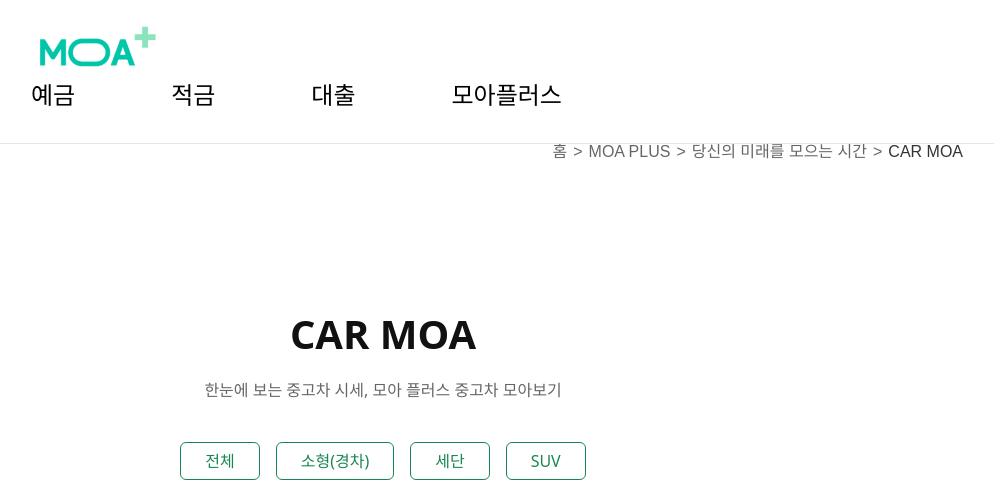
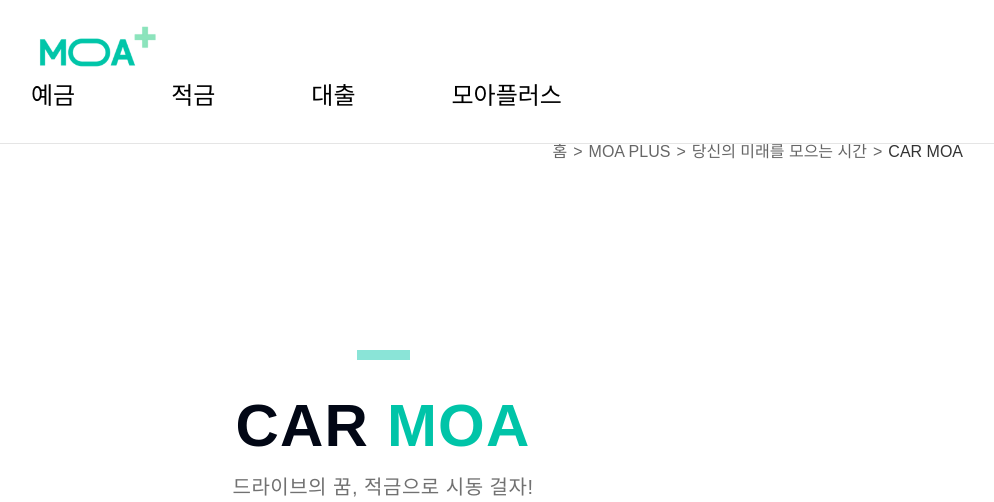
Before and after one commit to rimit000/finance_service_3, a Flask app: page /plus/car-roadmap in a window 1280 px wide. Shown: the top 502 px of the page, without its empty margins (257-1251 px from the left). Run offline with Flask 3, Linux system fonts and the light colour scheme; some web fonts are replaced.

Commit message:
차를 모아

```diff
--- a/templates/car_roadmap.html
+++ b/templates/car_roadmap.html
@@ -2,84 +2,208 @@
 {% block title %}CAR MOA{% endblock %}
 
 {% block content %}
+
 <link href="https://cdn.jsdelivr.net/npm/bootstrap@5.3.0/dist/css/bootstrap.min.css" rel="stylesheet">
 <script src="https://cdn.jsdelivr.net/npm/bootstrap@5.3.0/dist/js/bootstrap.bundle.min.js"></script>
 
 <style>
-  .car-section-title {
-    color: #111;
-    font-weight: 800;
-    font-size: 2.5rem;
+    /* ---------------- 공통 변수 & 기본 폰트 ---------------- */
+    :root {
+        --moa-green: #8AE4D7;
+        --moa-dark:  #020715;
+        --moa-muted: #717171;
+        --moa-border:#E0E5F3;
+        --moa-hover: #E0E5F3;
+    }
+
+    body, .container {
+        font-family:'NoonnuBasicGothic', sans-serif;
+    }
+
+    /* -------------------- 상단 헤더 영역 -------------------- */
+    .moa-header {
+        background: white;
         text-align: center;
-    margin-bottom: 20px;
+        padding: 20px;
+        font-family: 'NoonnuBasicGothic', sans-serif;
     }
-  .car-subtext {
-    text-align: center;
-    color: #666;
-    font-size: 1rem;
-    margin-bottom: 40px;
+
+    .moa-header .moa-bar {
+        width: 53px;
+        height: 10px;
+        background-color: #8AE4D7;
+        margin: 20px auto 30px;
     }
+
+    .moa-header h1 {
+        font-size: 3.75rem; /* 60px */
+        font-weight: 600;
+        color: #020715;
+        letter-spacing: 1.2px;
+        margin-bottom: 10px;
+    }
+
+    .moa-header p {
+        font-size: 1.25rem;
+        color: #717171;
+        letter-spacing: 0.5px;
+        margin: 0;
+        font-weight: 400;
+    }
+
+    /* -------------------- 필터 버튼 영역 -------------------- */
+    button.btn-outline-success {
+        background-color: #fffdfd;
+        border-radius: 4px;
+        border-color: #fffdfd !important;
+        color: #717171 !important;
+        box-shadow: 2px 2px 6px rgba(124,132,153,0.3);
+        height: 48px;
+        align-items: center;
+        padding: 0 4px;
+    }
+
+    button.btn-outline-success:hover {
+        background-color: #fffdfd !important;
+        color: #00C4A8 !important;
+        box-shadow: 2px 2px 6px rgba(124,132,153,0.3);
+    }
+
+    button.btn.btn-outline-success.active {
+        background-color: #fffdfd !important;
+        color: #00C4A8 !important;
+        transform: translateY(1px);
+        box-shadow: 2px 2px 6px rgba(124,132,153,0.3);
+    }
+
+    /* -------------------- 차 이미지 들어가있는 박스 -------------------- */
+    .card {
+        margin-top: auto;
+        border: none;
+        box-shadow: 0 0 8px rgba(184,180,180,0.5), 3px 3px 4px rgba(0,0,0,0.25);
+        border-radius:0;
+        background-color: #FFFFFF;
+    }
+
     .car-img {
-    width: 100%;
-    max-height: 300px;
+        width: 90%;
+        height: 200px;
         object-fit: contain;
         border-radius: 10px;
         margin-bottom: 15px;
+        align-self: center;
     }
+
+    .carousel-control-btn {
+        width: 50px;
+        height: 50px;
+        padding: 0;
+        font-size: 1.5rem;
+        line-height: 50px;
+        text-align: center;
+    }
+
+    /* -------------------- 페이지 누르면 적금추천 뜨는 박스 -------------------- */
     .recommend-list {
         padding-left: 0;
     }
+
     .recommend-list li {
+        border:#fffdfd;
+        background-color: rgb(227, 240, 229, 0.5);
+        border-radius: 8px;
+        box-shadow: 0 0 8px rgba(184,180,180,0.25), 3px 3px 4px rgba(0,0,0,0.25);
+        padding: 15px;
+        list-style: none;
+        font-size: 1.2rem;
+        line-height: 1.6;
         margin-bottom: 10px;
-    border: 1px solid #b2f5ea;
-    background-color: #f9fdfd;
-    border-radius: 10px;
-    padding: 10px;
-    list-style: none;
     }
-  .filtered-section { display: none; }
-  .all-section { display: flex; flex-wrap: wrap; }
+
+    .filtered-section {
+        display: none;
+    }
+
+    .all-section {
+        display: flex;
+        flex-wrap: wrap; }
+
+
+    .col-md-5 {
+    font-size:1.3rem !important;
+    white-space: nowrap;
+  }
+    .col-md-5.form-select {width: 20px;}
+
+    .col-md-4.text-center > h3 {
+      color: #00C4A8;
+      margin: 1.5rem 0 !important;
+      font-size: 2.5rem;
+      white-space: nowrap;
+    }
+    .col-md-4.text-center > p {
+      color:#434040;
+      font-size: 1.5rem;
+      white-space: nowrap;
+      margin: 1.5rem 0;
+      font-weight: 100;
+    }
 </style>
 
 <div class="container my-5">
-  <h1 class="car-section-title"> CAR MOA</h1>
-  <p class="car-subtext">한눈에 보는 중고차 시세, 모아 플러스 중고차 모아보기</p>
+    <!-- 헤더 -->
+    <div class="moa-header mb-5">
+        <div class="moa-bar"></div>
+        <h1>CAR <span style="color:#00C4A8;">MOA</span></h1>
+        <p>드라이브의 꿈, 적금으로 시동 걸자!</p>
+    </div>
 
-  <div class="d-flex justify-content-center gap-3 my-4">
-    <button class="btn btn-outline-success px-4" onclick="filterByBox('전체')">전체</button>
-    <button class="btn btn-outline-success px-4" onclick="filterByBox('경차')">소형(경차)</button>
-    <button class="btn btn-outline-success px-4" onclick="filterByBox('세단')">세단</button>
-    <button class="btn btn-outline-success px-4" onclick="filterByBox('소형 SUV')">SUV</button>
+<div class="d-flex justify-content-center gap-3 my-5">
+    <button type="button" class="btn btn-outline-success px-4 active" onclick="filterByBox('전체',this)">전체</button>
+    <button type="button" class="btn btn-outline-success px-4" onclick="filterByBox('경차',this)">소형(경차)</button>
+    <button type="button" class="btn btn-outline-success px-4" onclick="filterByBox('세단',this)">세단</button>
+    <button type="button" class="btn btn-outline-success px-4" onclick="filterByBox('소형 SUV',this)">SUV</button>
 </div>
 
 {% set global_counter = namespace(value=0) %}
 {% for category in ['경차', '세단', '소형 SUV'] %}
-  <div class="mb-5 car-section filtered-section" data-category="{{ category }}">
-    <h4 class="text-center fw-bold my-4 category-title">{{ category }}</h4>
+<div class="mb-2 car-section filtered-section" data-category="{{ category }}">
     <div id="carousel{{ category }}" class="carousel slide" data-bs-touch="false" data-bs-interval="false">
         <div class="carousel-inner">
             {% for car in car_list if car['카테고리'] == category %}
             {% set idx = global_counter.value %}
             {% set global_counter.value = global_counter.value + 1 %}
             <div class="carousel-item {% if loop.first %}active{% endif %}">
-          <div class="d-flex align-items-center justify-content-center">
-            <button class="btn btn-outline-secondary me-3" type="button" onclick="prevSlide('carousel{{ category }}')">←</button>
-            <div class="text-center w-75 mx-auto">
+                <div class="row align-items-center">
+                    <div class="col-md-1 text-center">
+                        <button class="btn carousel-control-btn" type="button" onclick="prevSlide('carousel{{ category }}')">‹</button>
+                    </div>
+                    <div class="col-md-4 text-center">
                         <img src="{{ url_for('static', filename='car/' ~ car['이미지파일명']) }}" class="car-img" alt="{{ car['모델명'] }}">
-              <h3 class="mt-4">{{ car['모델명'] }}</h3>
-              <p> 평균 가격: <strong>{{ "{:,}".format(car['평균가격']) }}</strong> 만원</p>
-              <label for="months{{ idx }}">⏱ 목표 기간:</label>
-              <select id="months{{ idx }}" class="form-select w-50 mx-auto my-2" data-price="{{ car['평균가격'] }}" onchange="calculateAndRecommend(this, {{ car['평균가격'] }}, {{ idx }})">
-                <option disabled>선택</option>
-                {% for period in period_options if period != 1 and period != 3 %}
-                <option value="{{ period }}">{{ period }}개월</option>
+                        <h3 class="mt-3">{{ car['모델명'] }}</h3>
+                        <p>평균 가격 <strong>{{ "{:,}".format(car['평균가격']) }}</strong> 만원</p>
+                    </div>
+                    <div class="col-md-5">
+                      <div class="d-flex align-items-center gap-2 mb-3">
+                        <label for="months{{ idx }}" class="form-label mb-0" style="color:#0AA68F;">목표 기간  </label>
+                        <select id="months{{ idx }}"
+                                class="form-select"
+                                data-price="{{ car['평균가격'] }}"
+                                onchange="calculateAndRecommend(this, {{ car['평균가격'] }}, {{ idx }})">
+                          {% for period in period_options if period not in [1,3] %}
+                            <option value="{{ period }}" {% if period==24 %}selected{% endif %}>{{ period }}개월</option>
                           {% endfor %}
                         </select>
-              <p> 월 저축액: <span class="monthly-saving" id="monthly{{ idx }}">-</span></p>
-              <p class="total-saving">총 저축 예상 금액: <span id="total{{ idx }}">-</span></p>
-              <div class="recommended-savings" id="recommend{{ idx }}">-</div>
                       </div>
-            <button class="btn btn-outline-secondary ms-3" type="button" onclick="nextSlide('carousel{{ category }}')"> → </button>
+
+                      <p style="color:#0AA68F;">월 저축액  <span id="monthly{{ idx }}" style="color:#000000;">       -</span></p>
+                      <p style="color:#0AA68F;">총 저축 예상 금액  <span id="total{{ idx }}" style="color:#000000;">  -</span></p>
+
+                      <div class="recommended-savings" id="recommend{{ idx }}"></div>
+                    </div>
+                    <div class="col-md-1 text-center">
+                        <button class="btn carousel-control-btn" type="button" onclick="nextSlide('carousel{{ category }}')">›</button>
+                    </div>
                 </div>
             </div>
             {% endfor %}
@@ -92,13 +216,8 @@
     {% for car in car_list %}
     {% set idx = loop.index0 %}
     <div class="col-md-4 mb-4">
-      <div class="card h-100 shadow-sm">
-        <img src="{{ url_for('static', filename='car/' ~ car['이미지파일명']) }}"
-             class="card-img-top car-img"
-             alt="{{ car['모델명'] }}"
-             style="cursor:pointer"
-             data-category="{{ car['카테고리'] }}"
-             onclick="jumpToSlide('{{ car['카테고리'] }}', {{ loop.index0 }})">
+        <div class="card h-90">
+            <img src="{{ url_for('static', filename='car/' ~ car['이미지파일명']) }}" class="card-img-top car-img" alt="{{ car['모델명'] }}" style="cursor:pointer" data-category="{{ car['카테고리'] }}" onclick="jumpToSlide('{{ car['카테고리'] }}', {{ loop.index0 }})">
             <div class="card-body text-center">
                 <h5 class="card-title">{{ car['모델명'] }}</h5>
             </div>
@@ -106,6 +225,7 @@
     </div>
     {% endfor %}
 </div>
+
 </div>
 
 <script>
@@ -120,8 +240,8 @@ function calculateAndRecommend(select, price, index) {
     if (!isNaN(months) && months > 0) {
         const monthly = (price / months).toFixed(1);
         const total = (monthly * months).toFixed(1);
-    monthlyEl.textContent = monthly + " 만원";
-    totalEl.textContent = total + " 만원";
+        monthlyEl.textContent = monthly + "    만원";
+        totalEl.textContent = total + "    만원";
 
         const filtered = savingsProducts
             .filter(p => parseInt(p.기간) === months)
@@ -137,15 +257,14 @@ function calculateAndRecommend(select, price, index) {
                         <a href="/savings/detail/${encodeURIComponent(p.금융회사명)}/${encodeURIComponent(p.상품명)}" class="text-decoration-none fw-bold text-dark">
                             ${p.상품명}
                         </a><br>
-            <span class="text-muted small">(${p.금융회사명}, <strong>${p.금리}%</strong>)</span><br>
-            <span class="text-success small">예상 수령 금액: <strong>${estimatedTotal} 만원</strong></span>
+                        <span class="text-muted">(${p.금융회사명}, <strong>${p.금리}%</strong>)</span><br>
+                        <span class="text small"  style="color:#0A9A85;"> → 예상 수령 금액 <strong>${estimatedTotal} 만원</strong></span>
                     </li>`;
             }).join('');
             recommendEl.innerHTML = `<ul class="recommend-list">${list}</ul>`;
         } else {
-      recommendEl.innerHTML = `<div class="text-muted">추천 상품 없음</div>`;
+            recommendEl.innerHTML = `<div class="text-muted" >추천 상품 없음</div>`;
         }
-
     } else {
         monthlyEl.textContent = "-";
         totalEl.textContent = "-";
@@ -153,15 +272,20 @@ function calculateAndRecommend(select, price, index) {
     }
 }
 
-function filterByBox(category) {
+function filterByBox(category, clickedBtn) {
     document.querySelectorAll('.filtered-section').forEach(s => s.style.display = 'none');
     const allSection = document.querySelector('.all-section');
+
     if (category === '전체') {
         allSection.style.display = 'flex';
     } else {
-    document.querySelectorAll(`.filtered-section[data-category='${category}']`).forEach(s => s.style.display = 'block');
+        document.querySelectorAll(`.filtered-section[data-category='${category}']`)
+                .forEach(s => s.style.display = 'block');
         allSection.style.display = 'none';
     }
+
+    document.querySelectorAll('.d-flex button').forEach(b => b.classList.remove('active'));
+    clickedBtn.classList.add('active');
 }
 
 function nextSlide(id) {
@@ -198,15 +322,23 @@ function jumpToSlide(category, index) {
 }
 
 window.onload = function () {
-  document.querySelectorAll('.filtered-section').forEach(s => s.style.display = 'block');
+    document.querySelectorAll('.filtered-section')
+            .forEach(s => s.style.display = 'block');
     setTimeout(() => {
         document.querySelectorAll('select[id^="months"]').forEach(select => {
             const idx = select.id.replace('months', '');
             select.value = "24";
             calculateAndRecommend(select, parseInt(select.dataset.price), idx);
         });
-    filterByBox('전체');
+
+        let firstBtn = document.querySelector('.d-flex button.active');
+        if (!firstBtn) {
+            firstBtn = document.querySelector('.d-flex button');
+            firstBtn.classList.add('active');
+        }
+        filterByBox('전체', firstBtn);
     }, 300);
 };
 </script>
+
 {% endblock %}
```
Lines whose indentation alone changed are shown as unchanged.
